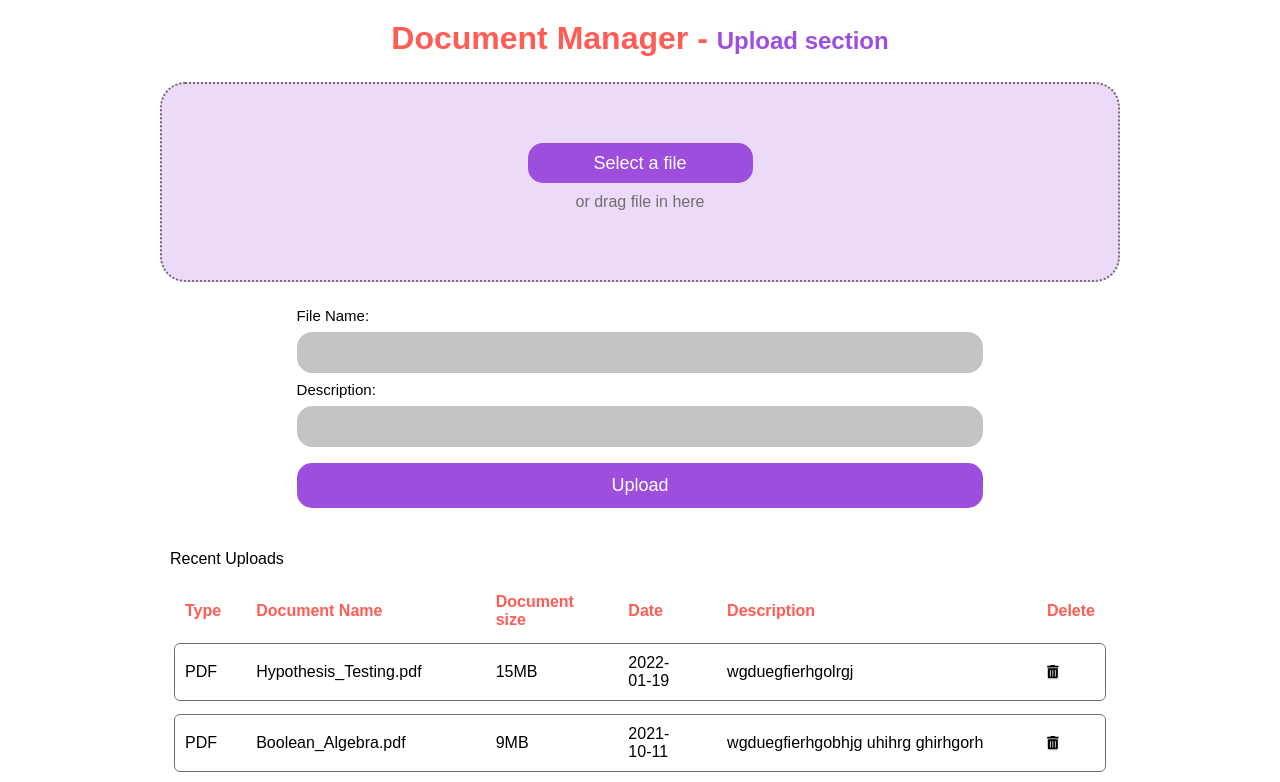
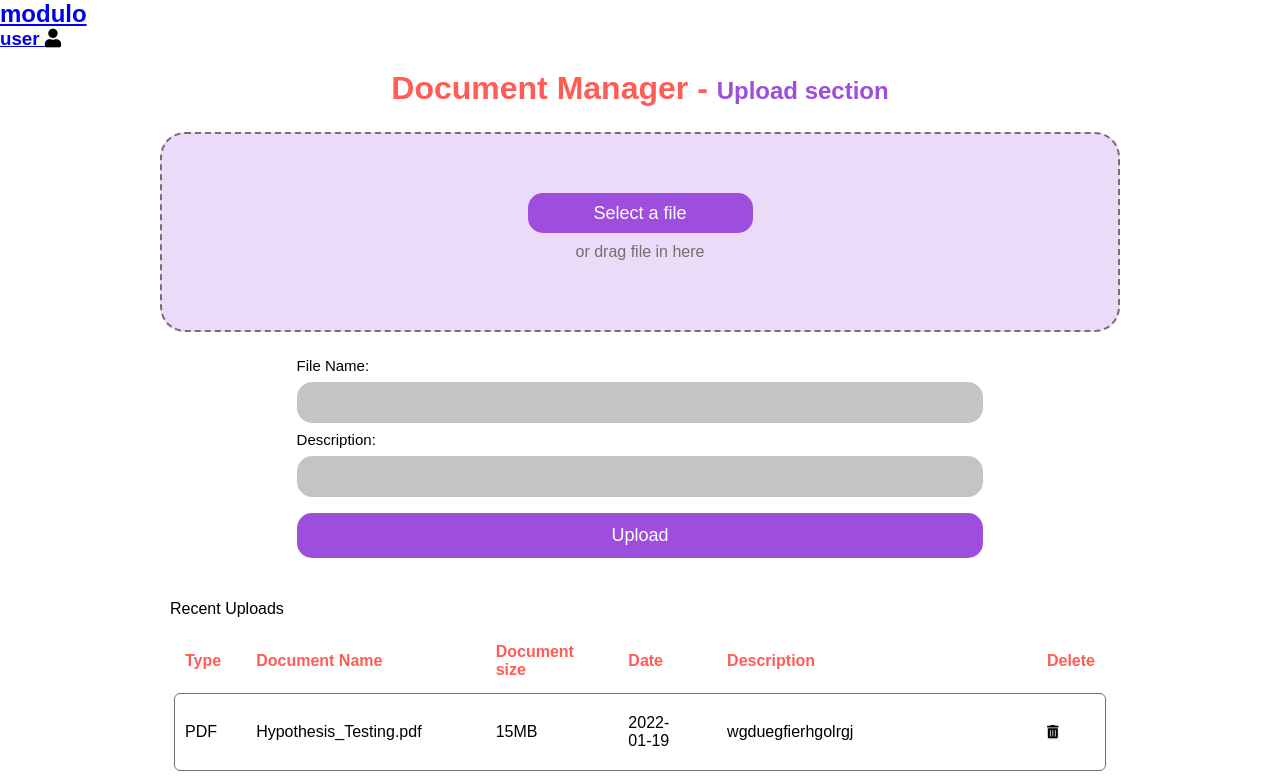
Before and after one commit to GayanKod/Modulo, a React (Create React App) app in the folder client/: page / in a window 1280 px wide. Shown: the top 782 px of the page. Built offline with nearby package versions, Linux system fonts and the light colour scheme.

Commit message:
Created Documents interface

```diff
--- /dev/null
+++ b/client/src/components/DocumentManager/Document-uplaod/Documents.tsx
@@ -0,0 +1,7 @@
+export interface Documents {
+  name: string;
+  size: string;
+  type: string;
+  date: string;
+  description: string;
+}
--- a/client/src/components/DocumentManager/Document-uplaod/FileSelector.tsx
+++ b/client/src/components/DocumentManager/Document-uplaod/FileSelector.tsx
@@ -2,29 +2,14 @@ import { type } from "os";
 import React, { Dispatch, SetStateAction, useState } from "react";
 import { setSyntheticLeadingComments } from "typescript";
 import { domainToASCII } from "url";
+import { Documents } from "./Documents";
 
-type FileSelectorProps = {
-  docs: {
-    name: string;
-    size: string;
-    type: string;
-    date: string;
-    description: string;
-  }[];
-  setDocs: Dispatch<
-    SetStateAction<
-      {
-        name: string;
-        size: string;
-        type: string;
-        date: string;
-        description: string;
-      }[]
-    >
-  >;
-};
+interface FileSelectorProps {
+  docs: Documents[];
+  setDocs: Dispatch<SetStateAction<Documents[]>>;
+}
 
-function FileSelector(props: FileSelectorProps) {
+function FileSelector(props: FileSelectorProps): JSX.Element {
   const [selectedFile, setSelectedFile] = useState<File>();
   const [isFilePicked, setIsFilePicked] = useState(false);
   const [description, setDescription] = useState<string | null>();
--- a/client/src/components/DocumentManager/Document-uplaod/RecentUpload.tsx
+++ b/client/src/components/DocumentManager/Document-uplaod/RecentUpload.tsx
@@ -1,26 +1,11 @@
 import { FontAwesomeIcon } from "@fortawesome/react-fontawesome";
 import { faTrashCan } from "@fortawesome/free-solid-svg-icons";
 import { Dispatch, SetStateAction, useState } from "react";
+import { Documents } from "./Documents";
 
 type RecentUploadProps = {
-  docs: {
-    name: string;
-    size: string;
-    type: string;
-    date: string;
-    description: string;
-  }[];
-  setDocs: Dispatch<
-    SetStateAction<
-      {
-        name: string;
-        size: string;
-        type: string;
-        date: string;
-        description: string;
-      }[]
-    >
-  >;
+  docs: Documents[];
+  setDocs: Dispatch<SetStateAction<Documents[]>>;
 };
 
 function RecentUpload(props: RecentUploadProps) {
--- a/client/src/pages/DocumentUpload.tsx
+++ b/client/src/pages/DocumentUpload.tsx
@@ -3,8 +3,8 @@ import React, { useState } from "react";
 import "../styles/DocumentUploader.scss";
 import FileSelector from "../components/DocumentManager/Document-uplaod/FileSelector";
 import RecentUpload from "../components/DocumentManager/Document-uplaod/RecentUpload";
-import PageTitle from "../components/PageTitle";
 import DocumentUploadTitle from "../components/DocumentManager/Document-uplaod/DocumentUploadTitle";
+import Navbar2 from "../components/Navbar2";
 
 function DocumentUpload() {
   const [documents, setDocuments] = useState([
@@ -32,12 +32,15 @@ function DocumentUpload() {
   ]);
 
   return (
+    <>
+      <Navbar2 />
       <div className="DocumentUploader">
         <DocumentUploadTitle />
         <FileSelector docs={documents} setDocs={setDocuments} />
         <br />
         <RecentUpload docs={documents} setDocs={setDocuments} />
       </div>
+    </>
   );
 }
 
--- a/client/src/styles/DocumentUploader.scss
+++ b/client/src/styles/DocumentUploader.scss
@@ -26,7 +26,7 @@
       height: 200px;
       position: relative;
       margin: 25px;
-      border: 2px dotted #746e6e;
+      border: 2px dashed #746e6e;
       padding: 35px 20px;
       border-radius: 25px;
       display: flex;
@@ -134,7 +134,7 @@
         color: $O;
       }
       td {
-        padding: 10px;
+        padding: 20px 10px;
       }
       tr {
         outline: 1px solid #746e6e;
```
Lines whose indentation alone changed are shown as unchanged.
